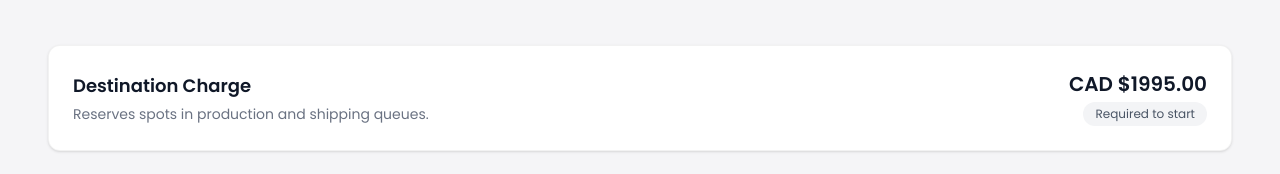
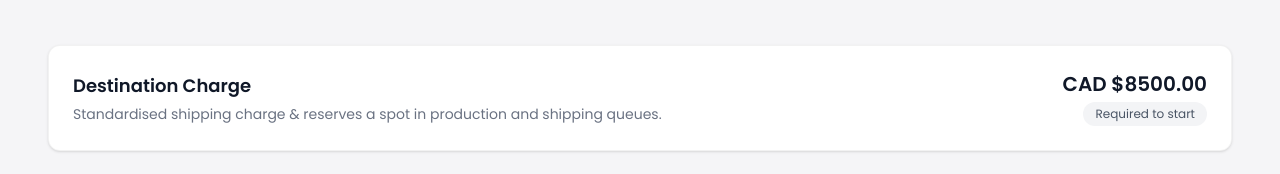
Before and after one commit to justinumailed-create/talishouse-clean, a Next.js app: page /catalog in a window 1280 px wide. Shown: the part 176-350 px from the top of the page. Built offline with nearby package versions, Linux system fonts and the light colour scheme; no server answers; the database is empty.

Commit message:
Update: catalogue pricing, destination charge, text fixes, UI polish

```diff
--- a/app/admin/talisbot/page.tsx
+++ b/app/admin/talisbot/page.tsx
@@ -2,7 +2,6 @@
 
 import { useEffect, useState } from 'react';
 import { supabase } from "@/lib/supabase";
-import { formatCAD } from "@/utils/currency";
 
 interface TalisBotLead {
   id: string;
@@ -39,10 +38,11 @@ export default function TalisBotAnalytics() {
   useEffect(() => {
     async function fetchData() {
       const { data } = await supabase
-        .from('assistant_leads')
-        .select('*')
-        .order('created_at', { ascending: false })
-        .limit(100);
+  .from('leads')
+  .select('*')
+  .eq('source', 'talisbot')
+  .order('created_at', { ascending: false })
+  .limit(100);
 
       if (data) {
         setLeads(data);
@@ -126,9 +126,9 @@ export default function TalisBotAnalytics() {
   };
 
   const budgetLabels: Record<string, string> = {
-    under_25k: `Under ${formatCAD(25000)}`,
-    '25k_75k': `${formatCAD(25000)}–${formatCAD(75000)}`,
-    over_75k: `${formatCAD(75000)}+`,
+    under_25k: 'Under $25k',
+    '25k_75k': '$25k–$75k',
+    over_75k: '$75k+',
   };
 
   const stepLabels: Record<string, string> = {
--- a/app/catalog/page.tsx
+++ b/app/catalog/page.tsx
@@ -32,10 +32,10 @@ export default function CatalogPage() {
             <div className="flex flex-col md:flex-row md:items-center md:justify-between gap-4">
               <div>
                 <h2 className="text-lg font-semibold text-gray-900">Destination Charge</h2>
-                <p className="text-gray-500 text-sm mt-1">Reserves spots in production and shipping queues.</p>
+                <p className="text-gray-500 text-sm mt-1">Standardised shipping charge & reserves a spot in production and shipping queues.</p>
               </div>
               <div className="text-right">
-                <p className="text-xl font-semibold text-gray-900">{formatCAD(1995)}</p>
+                <p className="text-xl font-semibold text-gray-900">{formatCAD(8500)}</p>
                 <span className="inline-block mt-1 px-3 py-1 bg-gray-100 text-gray-600 text-xs rounded-full">Required to start</span>
               </div>
             </div>
```
